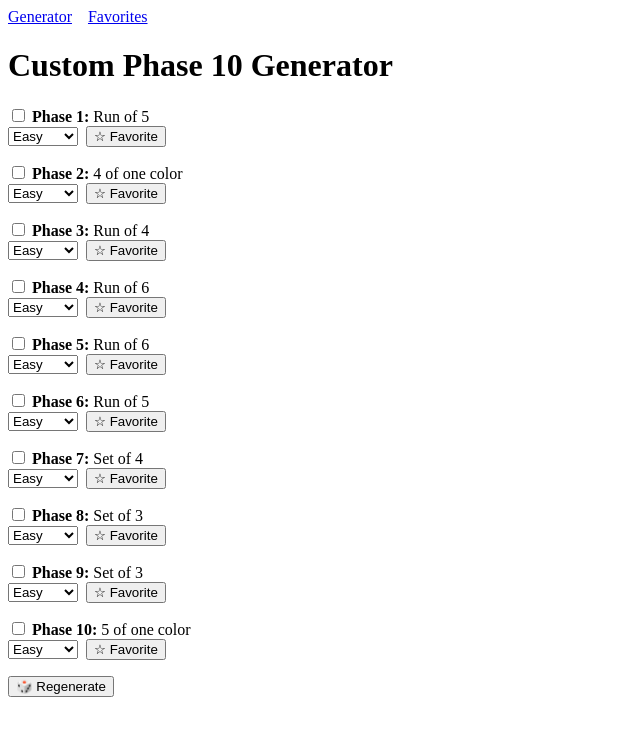
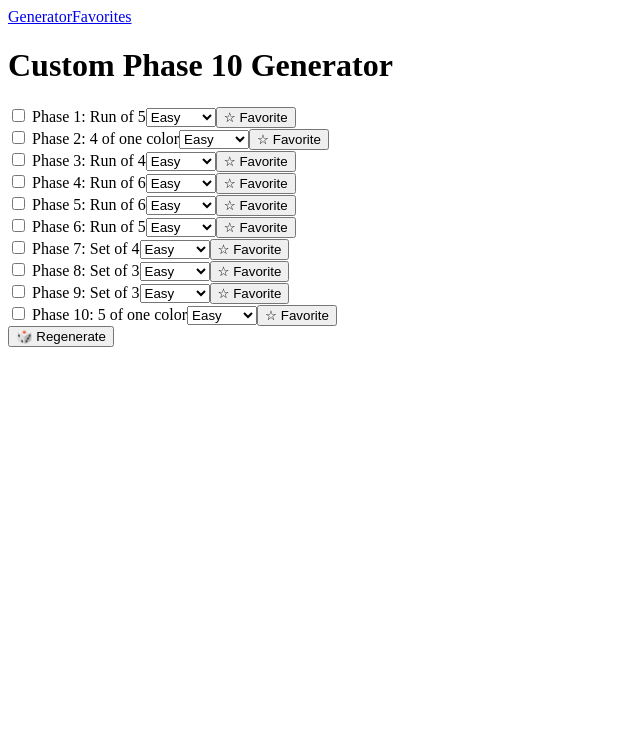
Before and after one commit to IronBryce2011/phase10-gen, a React (Vite) app: page / in a window 1280 px wide. Shown: the top 736 px of the page, without its empty margins (0-640 px from the left). Built offline with nearby package versions, Linux system fonts and the light colour scheme.

Commit message:
Update App.jsx

```diff
--- a/src/App.jsx
+++ b/src/App.jsx
@@ -2,6 +2,7 @@
 import { BrowserRouter as Router, Routes, Route, Link } from "react-router-dom";
 import generatePhase from "./generatePhase";
 import FavoritesList from "./favoritesList"; // make sure you have this component
+import "./App.css"; // import your CSS file
 
 function App() {
   const defaultDifficulties = Array(10).fill("easy");
@@ -61,29 +62,33 @@
 
   return (
     <Router>
-      <div>
-        <nav style={{ marginBottom: "1rem" }}>
-          <Link to="/" style={{ marginRight: "1rem" }}>Generator</Link>
-          <Link to="/favorites">Favorites</Link>
+      <div className="app-container">
+        <nav className="nav-bar">
+          <Link to="/" className="nav-link">Generator</Link>
+          <Link to="/favorites" className="nav-link">Favorites</Link>
         </nav>
-  <h1>Custom Phase 10 Generator</h1>
+
+        <h1 className="app-title">Custom Phase 10 Generator</h1>
+
         <Routes>
           <Route
             path="/"
             element={
-              <div>
+              <div className="phases-list">
                 {phases.map((phase, i) => (
-                  <div key={i} style={{ marginBottom: "1rem" }}>
-                    <label>
+                  <div key={i} className="phase-card" style={{ "--phase-index": i }}>
+                    <div className="phase-card-content">
+                      <label className="phase-label">
                         <input
                           type="checkbox"
                           checked={locked[i]}
                           onChange={() => toggleLock(i)}
-                      />{" "}
-                      <strong>Phase {i + 1}:</strong> {phase}
+                        />
+                        <span className="phase-name"> Phase {i + 1}: {phase}</span>
                       </label>
-                    <br />
+
                       <select
+                        className="phase-dropdown"
                         value={difficulties[i]}
                         onChange={(e) => changeDifficulty(i, e.target.value)}
                       >
@@ -91,15 +96,19 @@
                         <option value="medium">Medium</option>
                         <option value="hard">Hard</option>
                       </select>
+
                       <button
+                        className={`favorite-btn ${favorites.includes(phase) ? "active" : ""}`}
                         onClick={() => toggleFavorite(phase)}
-                      style={{ marginLeft: "0.5rem" }}
                       >
                         {favorites.includes(phase) ? "★ Favorited" : "☆ Favorite"}
                       </button>
                     </div>
+                  </div>
                 ))}
-                <button onClick={regenerate}>🎲 Regenerate</button>
+                <button className="regenerate-btn" onClick={regenerate}>
+                  🎲 Regenerate
+                </button>
               </div>
             }
           />
```
Lines whose indentation alone changed are shown as unchanged.
